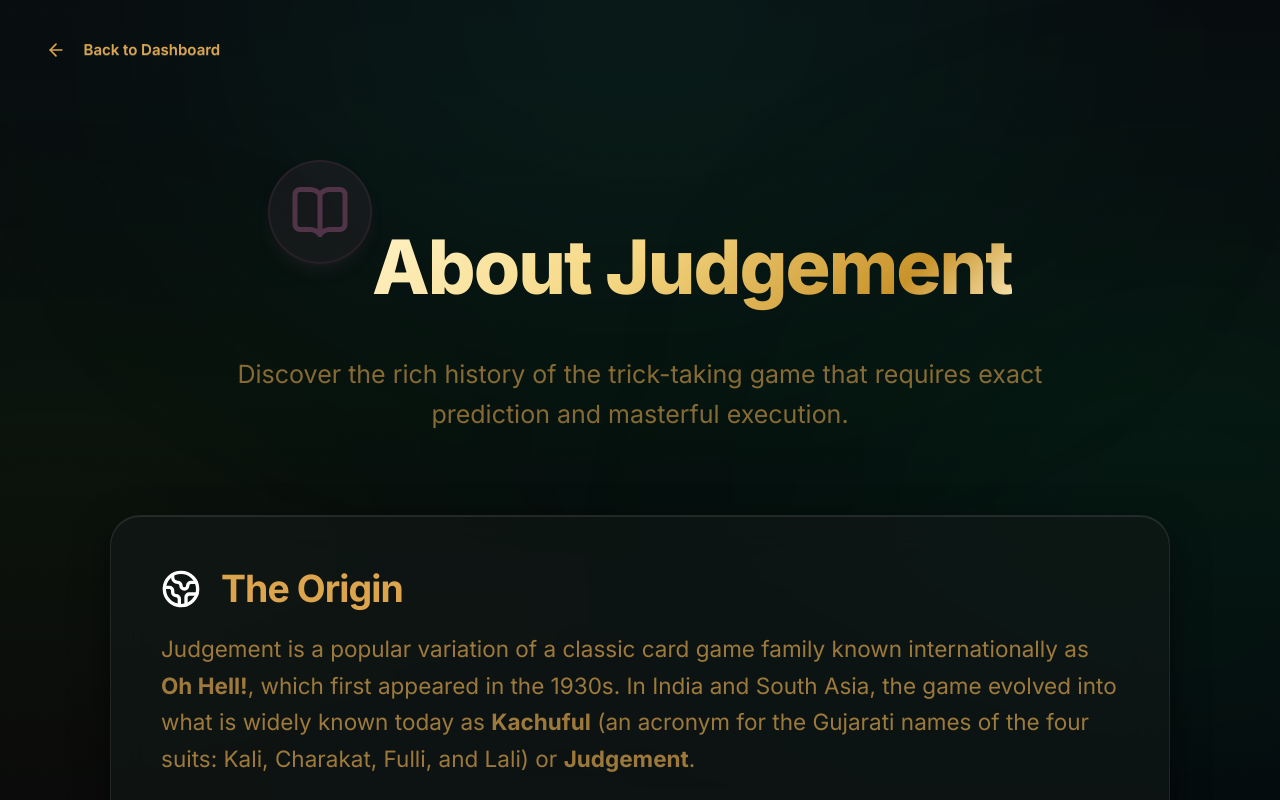
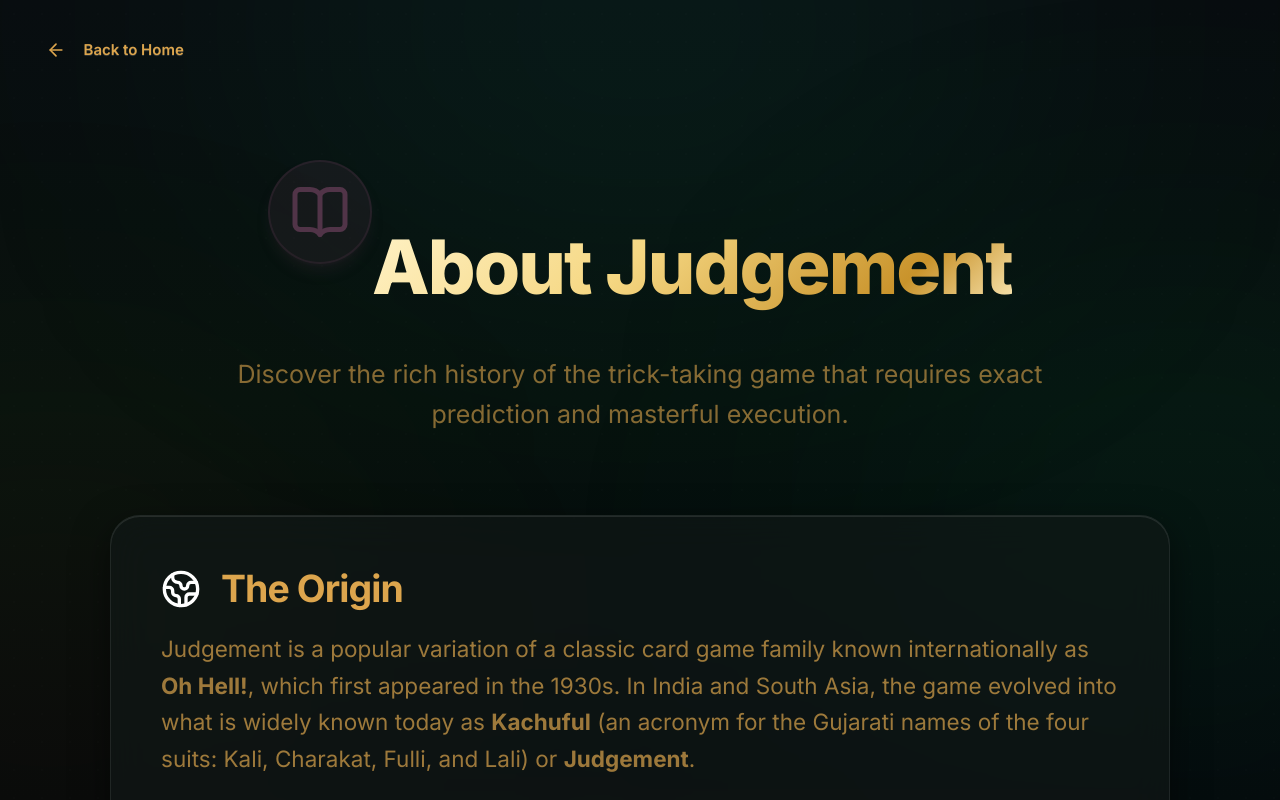
Before and after one commit to vedantbladers/JUDGEMENT-GAME, a Next.js app in the folder frontend/: page /about in a window 1280 px wide. Shown: the top 800 px of the page. Built offline with nearby package versions, Linux system fonts and the light colour scheme.

Commit message:
feat(ui): update lobby and game view headers to display guest indicator

```diff
--- a/frontend/src/app/about/page.tsx
+++ b/frontend/src/app/about/page.tsx
@@ -13,9 +13,9 @@ export default function AboutPage() {
 
       {/* Navbar */}
       <nav className="w-full p-6 flex justify-between items-center relative z-10">
-        <Link href="/dashboard" className="btn btn-ghost btn-sm">
+        <Link href="/" className="btn btn-ghost btn-sm">
           <ArrowLeft className="w-4 h-4 mr-2" />
-          Back to Dashboard
+          Back to Home
         </Link>
       </nav>
 
--- a/frontend/src/app/game/[lobbyId]/page.tsx
+++ b/frontend/src/app/game/[lobbyId]/page.tsx
@@ -3,6 +3,7 @@
 
 import { useEffect, useState, useRef, useCallback } from "react";
 import { useParams, useRouter } from "next/navigation";
+import Link from "next/link";
 import { connectToLobby, sendEvent } from "@/lib/websocket";
 import { GameState, Suit, Card } from "@/lib/types";
 import { getSuitSymbol } from "@/lib/cardUtils";
@@ -212,7 +213,7 @@ export default function GamePage() {
             {connected ? "Live" : "Offline"}
           </div>
           <button
-            onClick={() => router.push('/dashboard')}
+            onClick={() => router.push('/')}
             className="btn btn-ghost btn-sm text-red-400 hover:bg-red-500/10 border border-red-500/20 ml-2"
           >
             <LogOut className="w-4 h-4 md:mr-1.5" />
@@ -672,8 +673,10 @@ export default function GamePage() {
                 ) : (
                   <p className="text-sm text-base-content/50 mt-4">Waiting for host to start next round...</p>
                 )}
+
               </div>
             </motion.div>
+
           </>
         )}
 
@@ -687,9 +690,9 @@ export default function GamePage() {
               initial={{ opacity: 0, scale: 0.9, y: 20 }}
               animate={{ opacity: 1, scale: 1, y: 0 }}
               transition={{ type: "spring", stiffness: 200, damping: 18 }}
-              className="glass-card rounded-3xl w-full max-w-2xl p-10 border-2 border-primary/20 shadow-2xl shadow-primary/10"
+              className="glass-card rounded-3xl w-full max-w-2xl p-10 border-2 border-primary/20 shadow-2xl shadow-primary/10 text-center"
             >
-              <div className="text-center">
+              <div>
                 <motion.div
                   animate={{ y: [0, -20, 0] }}
                   transition={{ duration: 2, repeat: Infinity, ease: "easeInOut" }}
@@ -739,11 +742,26 @@ export default function GamePage() {
                     ))}
                 </div>
 
+                {/* Guest Conversion Banner - ONLY on Final Standings */}
+                {typeof window !== "undefined" && localStorage.getItem("is_guest") === "true" && (
+                  <div className="mt-6 mb-6 p-4 rounded-xl bg-amber-400/10 border border-amber-400/30 text-center max-w-md mx-auto">
+                    <p className="text-sm text-amber-200 font-medium mb-2">
+                      💡 Enjoyed your match? Sign up to save your win/loss stats!
+                    </p>
+                    <Link
+                      href="/register"
+                      className="btn btn-accent btn-sm gap-1 font-heading"
+                    >
+                      Create Account & Save Stats
+                    </Link>
+                  </div>
+                )}
+
                 <a
-                  href="/lobby"
+                  href="/"
                   className="btn btn-outline btn-lg w-full max-w-xs mx-auto"
                 >
-                  Back to Lobby
+                  Back to Home
                 </a>
               </div>
             </motion.div>
--- a/frontend/src/app/lobby/page.tsx
+++ b/frontend/src/app/lobby/page.tsx
@@ -61,9 +61,9 @@ export default function LobbyPage() {
 
       {/* Navbar */}
       <nav className="absolute top-0 left-0 w-full p-6 flex justify-between items-center z-20">
-        <Link href="/dashboard" className="btn btn-ghost btn-sm">
+        <Link href="/" className="btn btn-ghost btn-sm text-slate-300 hover:text-amber-300">
           <ArrowLeft className="w-4 h-4 mr-2" />
-          Back to Dashboard
+          Back to Main Page
         </Link>
       </nav>
 
--- a/frontend/src/app/rules/page.tsx
+++ b/frontend/src/app/rules/page.tsx
@@ -14,9 +14,9 @@ export default function RulesPage() {
 
       {/* Navbar */}
       <nav className="w-full p-6 flex justify-between items-center relative z-10">
-        <Link href="/dashboard" className="btn btn-ghost btn-sm">
+        <Link href="/" className="btn btn-ghost btn-sm">
           <ArrowLeft className="w-4 h-4 mr-2" />
-          Back to Dashboard
+          Back to Home
         </Link>
       </nav>
 
```
